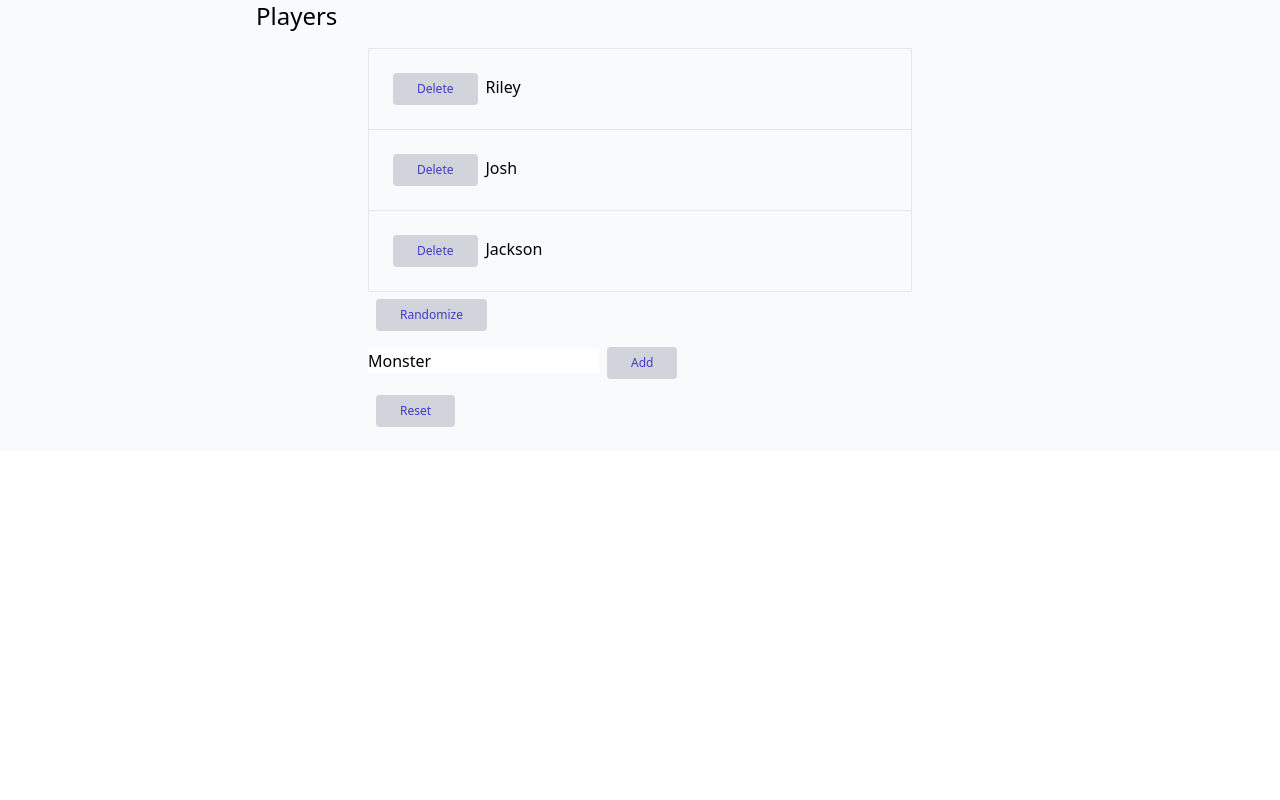
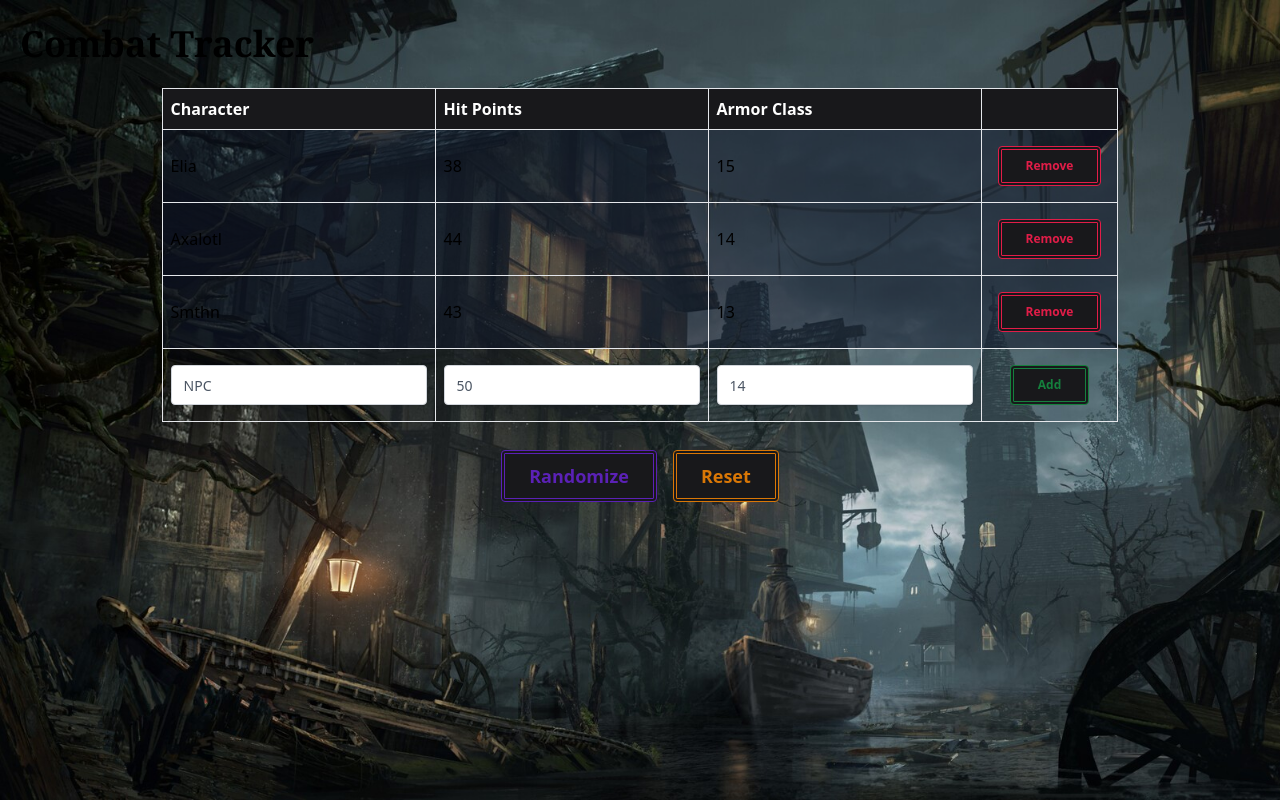
Before and after one commit to rmcenlly/initiative-tracker, a React (Create React App) app: page / in a window 1280 px wide. Built offline with nearby package versions, Linux system fonts and the light colour scheme.

Commit message:
fix styling, add other character stats

```diff
--- a/public/index.html
+++ b/public/index.html
@@ -26,9 +26,9 @@
     -->
     <title>React App</title>
   </head>
-  <body>
+  <body class="min-h-screen">
     <noscript>You need to enable JavaScript to run this app.</noscript>
-    <div id="root"></div>
+    <div class="min-h-screen" id="root"></div>
     <!--
       This HTML file is a template.
       If you open it directly in the browser, you will see an empty page.
--- a/src/App.tsx
+++ b/src/App.tsx
@@ -3,22 +3,169 @@ import { useState } from "react";
 import logo from "./logo.svg";
 import "./App.css";
 
-const defaultPlayers = ["Riley", "Josh", "Jackson"];
+const defaultPlayers = ["Josh", "Tom", "Jackson", "Charli"];
+const defaultCharacters = [
+  {
+    characterName: "Elia",
+    HP: 38,
+    AC: 15,
+  },
+  {
+    characterName: "Axalotl",
+    HP: 44,
+    AC: 14,
+  },
+  {
+    characterName: "Smthn",
+    HP: 43,
+    AC: 13,
+  },
+];
 
 function App() {
   const [players, setPlayers] = useState(defaultPlayers);
   const [newPlayerName, setNewPlayerName] = useState("Monster");
 
+  const [characters, setCharacters] = useState(defaultCharacters);
+  const [newCharacterName, setNewCharacterName] = useState("NPC");
+  const [newHP, setNewHP] = useState("50");
+  const [newAC, setNewAC] = useState("14");
+
   return (
-    <div className="font-sans antialiased bg-gray-50 dark:bg-gray-900 dark:text-white">
-      <div className="container h-full w-full md:max-w-3xl mx-auto">
-        <h1>Players</h1>
-        <div className="mx-auto px-4 py-4 max-w-xl my-auto">
+    <div className="mx-5">
+      <br />
+      <h1>Combat Tracker</h1>
+      <br />
+      <div className="flex justify-center">
+        <table className="md:max-w-3xl border-collapse block md:table flex justify-centered mb-5">
+          <thead className="block md:table-header-group">
+            <tr className="border border-grey-500 md:border-none block md:table-row absolute -top-full md:top-auto -left-full md:left-auto  md:relative ">
+              <th className="bg-zinc-900 p-2 text-white font-bold md:border md:border-grey-500 text-left block md:table-cell">
+                Character
+              </th>
+              <th className="bg-zinc-900 p-2 text-white font-bold md:border md:border-grey-500 text-left block md:table-cell">
+                Hit Points
+              </th>
+              <th className="bg-zinc-900 p-2 text-white font-bold md:border md:border-grey-500 text-left block md:table-cell">
+                Armor Class
+              </th>
+              <th className="bg-zinc-900 p-2 text-white font-bold md:border md:border-grey-500 text-left block md:table-cell"></th>
+            </tr>
+          </thead>
+          <tbody className="block md:table-row-group">
+            {characters.map((character, index) => {
+              return (
+                <tr className="bg-slate-900 bg-opacity-50 border border-grey-500 md:border-none block md:table-row">
+                  <td className="p-2 md:border md:border-grey-500 text-left block md:table-cell">
+                    {character.characterName}
+                  </td>
+                  <td className="p-2 md:border md:border-grey-500 text-left block md:table-cell">
+                    {character.HP}
+                  </td>
+                  <td className="p-2 md:border md:border-grey-500 text-left block md:table-cell">
+                    {character.AC}
+                  </td>
+                  <td className="p-2 md:border md:border-grey-500 text-left block md:table-cell flex justify-center">
+                    <button
+                      className="flex justify-end border-double border-4 border-rose-600 mx-2 my-2 bg-zinc-900 transition duration-150 ease-in-out hover:bg-gray-400 rounded text-rose-600 px-6 py-2 text-xs font-bold focus:outline-none focus:ring-2 focus:ring-offset-2  focus:ring-rose-800"
+                      onClick={() => {
+                        const newCharacters = [...characters];
+                        newCharacters.splice(index, 1);
+                        setCharacters(newCharacters);
+                      }}
+                    >
+                      Remove
+                    </button>
+                  </td>
+                </tr>
+              );
+            })}
+            <tr>
+              <td className="p-2 md:border md:border-grey-500 text-left block md:table-cell">
+                <input
+                  className="text-gray-600 dark:text-gray-400 focus:outline-none focus:ring-2 focus:ring-offset-2 focus:ring-indigo-700 dark:focus:border-indigo-700 dark:border-gray-700 dark:bg-gray-800 bg-white font-normal w-64 h-10 flex items-center pl-3 text-sm border-gray-300 rounded border shadow"
+                  type="text"
+                  placeholder="new player name"
+                  value={newCharacterName}
+                  onChange={(e) => {
+                    setNewCharacterName(e.target.value);
+                  }}
+                />
+              </td>
+              <td className="p-2 md:border md:border-grey-500 text-left block md:table-cell">
+                <input
+                  className="text-gray-600 dark:text-gray-400 focus:outline-none focus:ring-2 focus:ring-offset-2 focus:ring-indigo-700 dark:focus:border-indigo-700 dark:border-gray-700 dark:bg-gray-800 bg-white font-normal w-64 h-10 flex items-center pl-3 text-sm border-gray-300 rounded border shadow"
+                  type="text"
+                  placeholder="new hit point value"
+                  value={newHP}
+                  onChange={(e) => {
+                    setNewHP(e.target.value);
+                  }}
+                />
+              </td>
+              <td className="p-2 md:border md:border-grey-500 text-left block md:table-cell">
+                <input
+                  className="text-gray-600 dark:text-gray-400 focus:outline-none focus:ring-2 focus:ring-offset-2 focus:ring-indigo-700 dark:focus:border-indigo-700 dark:border-gray-700 dark:bg-gray-800 bg-white font-normal w-64 h-10 flex items-center pl-3 text-sm border-gray-300 rounded border shadow"
+                  type="text"
+                  placeholder="new armor class value"
+                  value={newAC}
+                  onChange={(e) => {
+                    setNewAC(e.target.value);
+                  }}
+                />
+              </td>
+              <td className="p-2 md:border md:border-grey-500 text-left block md:table-cell">
+                <div className="flex justify-center">
+                  <button
+                    className="border-double border-4 border-green-700 mx-2 my-2 bg-zinc-900 transition duration-150 ease-in-out hover:bg-gray-400 rounded text-green-700 px-6 py-2 text-xs focus:outline-none focus:ring-2 focus:ring-offset-2  focus:ring-green-700 font-bold"
+                    onClick={() => {
+                      const newCharacters = [...characters];
+                      newCharacters.push({
+                        characterName: newCharacterName,
+                        HP: parseInt(newHP, 10),
+                        AC: parseInt(newAC, 10),
+                      });
+                      setCharacters(newCharacters);
+                    }}
+                  >
+                    Add
+                  </button>
+                </div>
+              </td>
+            </tr>
+          </tbody>
+        </table>
+      </div>
+      <div className="flex justify-center">
+        <button
+          className="border-double border-4 border-violet-800 mx-2 my-2 bg-zinc-900 transition duration-150 ease-in-out hover:bg-gray-400 rounded text-violet-800 px-6 py-2 text-lg focus:outline-none focus:ring-2 focus:ring-offset-2  focus:ring-violet-800 font-bold"
+          onClick={() => {
+            const newCharacters = [...characters];
+            newCharacters.sort(function (a, b) {
+              return 0.5 - Math.random();
+            });
+            setCharacters(newCharacters);
+          }}
+        >
+          Randomize
+        </button>
+        <button
+          className="border-double border-4 border-amber-600 mx-2 my-2 bg-zinc-900 transition duration-150 ease-in-out hover:bg-gray-400 rounded text-amber-600 px-6 py-2 text-lg focus:outline-none focus:ring-2 focus:ring-offset-2  focus:ring-amber-600 font-bold"
+          onClick={() => {
+            setCharacters(defaultCharacters);
+          }}
+        >
+          Reset
+        </button>
+      </div>
+
+      {/* <div className="mx-auto px-4 py-4 max-w-xl my-auto">
           <ul className=" list-reset flex flex-col">
             {players.map((player, index) => (
               <li className="relative -mb-px block border p-4 border-grey">
+                {player}
                 <button
-                  className="mx-2 my-2 bg-gray-300 transition duration-150 ease-in-out hover:bg-gray-400 rounded text-indigo-700 px-6 py-2 text-xs focus:outline-none focus:ring-2 focus:ring-offset-2  focus:ring-indigo-700"
+                  className="flex justify-end mx-2 my-2 bg-zinc-900 transition duration-150 ease-in-out hover:bg-gray-400 rounded text-rose-800 px-6 py-2 text-xs font-bold focus:outline-none focus:ring-2 focus:ring-offset-2  focus:ring-rose-800"
                   onClick={() => {
                     const newPlayers = [...players];
                     newPlayers.splice(index, 1);
@@ -27,12 +174,33 @@ function App() {
                 >
                   Delete
                 </button>
-                {player}
               </li>
             ))}
+            <li className="relative -mb-px block border p-4 border-grey">
+              <input
+                className="text-gray-600 dark:text-gray-400 focus:outline-none focus:ring-2 focus:ring-offset-2 focus:ring-indigo-700 dark:focus:border-indigo-700 dark:border-gray-700 dark:bg-gray-800 bg-white font-normal w-64 h-10 flex items-center pl-3 text-sm border-gray-300 rounded border shadow"
+                type="text"
+                placeholder="new player name"
+                value={newPlayerName}
+                onChange={(e) => {
+                  setNewPlayerName(e.target.value);
+                }}
+              />
+              <button
+                className="mx-2 my-2 bg-zinc-900 transition duration-150 ease-in-out hover:bg-gray-400 rounded text-green-700 px-6 py-2 text-xs focus:outline-none focus:ring-2 focus:ring-offset-2  focus:ring-green-700 font-bold"
+                onClick={() => {
+                  const newPlayers = [...players];
+                  newPlayers.push(newPlayerName);
+                  setPlayers(newPlayers);
+                }}
+              >
+                Add
+              </button>
+            </li>
           </ul>
+          <br />
           <button
-            className="mx-2 my-2 bg-gray-300 transition duration-150 ease-in-out hover:bg-gray-400 rounded text-indigo-700 px-6 py-2 text-xs focus:outline-none focus:ring-2 focus:ring-offset-2  focus:ring-indigo-700"
+            className="mx-2 my-2 bg-zinc-900 transition duration-150 ease-in-out hover:bg-gray-400 rounded text-violet-800 px-6 py-2 text-xs focus:outline-none focus:ring-2 focus:ring-offset-2  focus:ring-violet-800 font-bold"
             onClick={() => {
               const newPlayers = [...players];
               newPlayers.sort(function (a, b) {
@@ -43,37 +211,15 @@ function App() {
           >
             Randomize
           </button>
-          <br />
-          <input
-            className="dark:text-black"
-            type="text"
-            placeholder="new player name"
-            value={newPlayerName}
-            onChange={(e) => {
-              setNewPlayerName(e.target.value);
-            }}
-          />
           <button
-            className="mx-2 my-2 bg-gray-300 transition duration-150 ease-in-out hover:bg-gray-400 rounded text-indigo-700 px-6 py-2 text-xs focus:outline-none focus:ring-2 focus:ring-offset-2  focus:ring-indigo-700"
-            onClick={() => {
-              const newPlayers = [...players];
-              newPlayers.push(newPlayerName);
-              setPlayers(newPlayers);
-            }}
-          >
-            Add
-          </button>
-          <br />
-          <button
-            className="mx-2 my-2 bg-gray-300 transition duration-150 ease-in-out hover:bg-gray-400 rounded text-indigo-700 px-6 py-2 text-xs focus:outline-none focus:ring-2 focus:ring-offset-2  focus:ring-indigo-700"
+            className="mx-2 my-2 bg-zinc-900 transition duration-150 ease-in-out hover:bg-gray-400 rounded text-amber-600 px-6 py-2 text-xs focus:outline-none focus:ring-2 focus:ring-offset-2  focus:ring-amber-600 font-bold"
             onClick={() => {
               setPlayers(defaultPlayers);
             }}
           >
             Reset
           </button>
-        </div>
-      </div>
+        </div> */}
     </div>
   );
 }
--- a/src/index.css
+++ b/src/index.css
@@ -1,8 +1,14 @@
 @tailwind base;
+
+html {
+  min-height:100%;
+}
 
 @layer base {
   h1 {
-    @apply text-2xl;
+    @apply text-4xl;
+    @apply font-bold;
+    @apply font-serif;
   }
   h2 {
     @apply text-xl;
@@ -13,6 +19,10 @@
   a {
     @apply text-blue-600 underline;
   }
+  body {
+    background-image: url(./img/deadVillage.jpeg);
+    @apply font-sans antialiased bg-cover bg-fixed bg-gray-50 dark:bg-gray-900 dark:text-white
+  }
 }
 
 @tailwind components;
--- a/tailwind.config.js
+++ b/tailwind.config.js
@@ -3,7 +3,11 @@ module.exports = {
     "./src/**/*.{js,jsx,ts,tsx}",
   ],
   theme: {
-    extend: {},
+    extend: {
+      backgroundImage: {
+        'deadVillage': "url('./img/deadVillage.jpeg')"
+      }
+    },
   },
   plugins: [],
 }
```
Also changed, not shown: src/img/deadVillage.jpeg (added).
